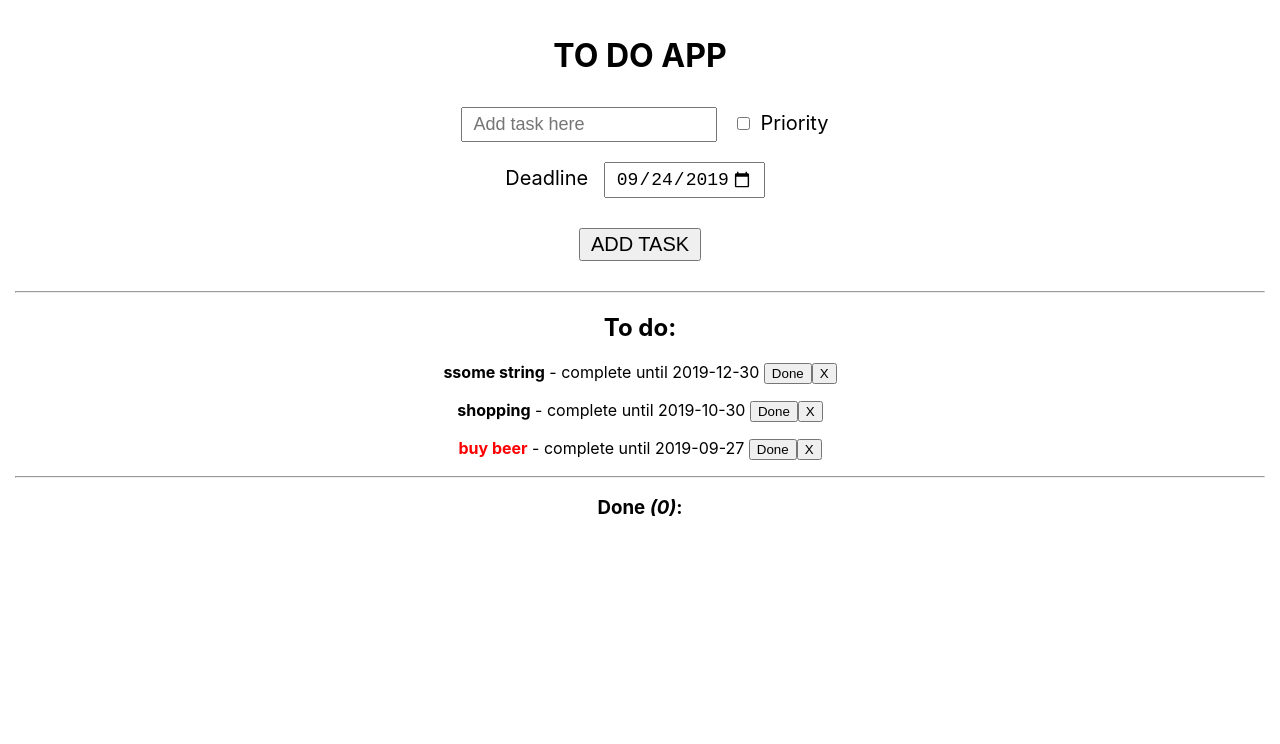
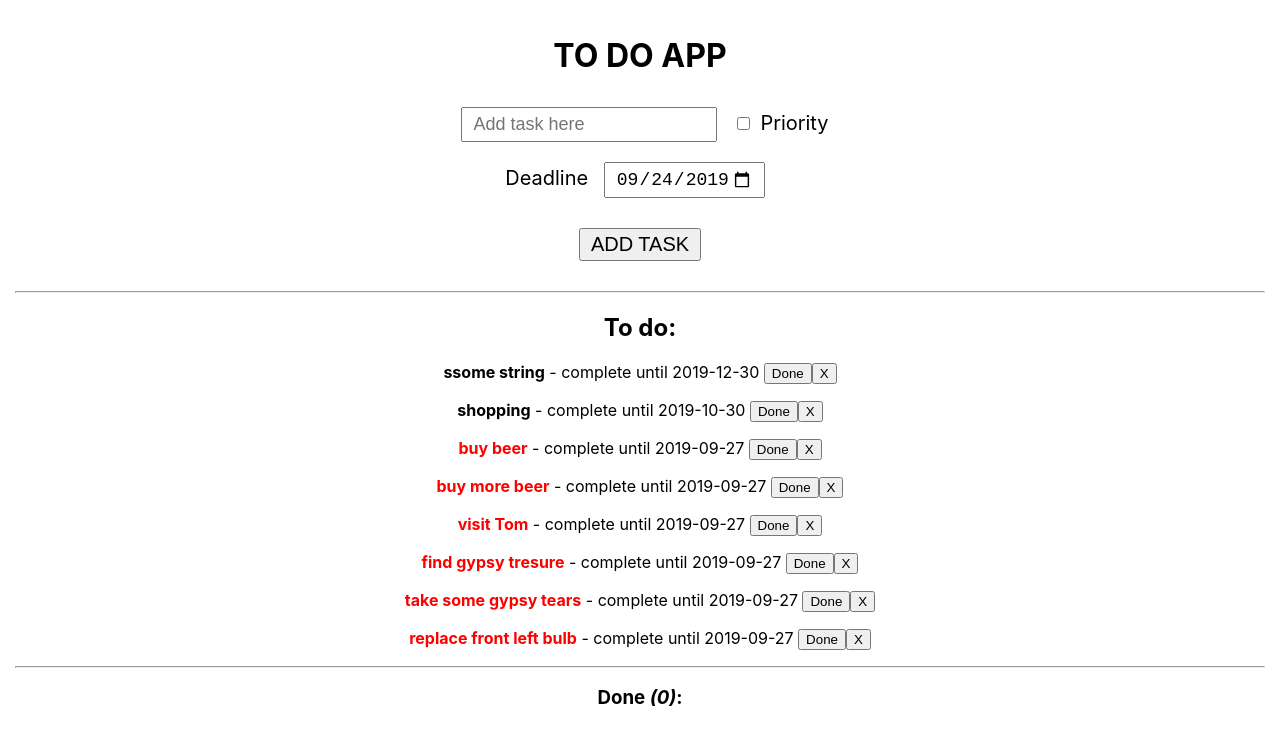
Before and after one commit to simonsGoneCoding/To-Do-App-in-REACT-, a React (Create React App) app: page / in a window 1280 px wide. Shown: the top 744 px of the page. Built offline with nearby package versions, Linux system fonts and the light colour scheme.

Commit message:
added new task handler and clearing input fields after adding new task

```diff
--- a/src/components/AddTask.js
+++ b/src/components/AddTask.js
@@ -24,6 +24,23 @@ class AddTask extends Component {
     this.setState({
       date: event.target.value
     });
+  };
+
+  handleClick = () => {
+    const { date, text, checked } = this.state;
+    // console.log("click in AddTask");
+    if (text.length > 2) {
+      const add = this.props.add(text, date, checked);
+      if (add) {
+        this.setState({
+          text: "",
+          checked: false,
+          date: this.minDate
+        });
+      }
+    } else {
+      alert("string must contain at least 3 letters");
+    }
   };
 
   render() {
--- a/src/components/App.js
+++ b/src/components/App.js
@@ -4,6 +4,7 @@ import AddTask from "./AddTask";
 import TaskList from "./TaskList";
 
 class App extends Component {
+  counter = 9;
   state = {
     tasks: [
       {
@@ -25,6 +26,46 @@ class App extends Component {
       {
         id: 2,
         text: "buy beer",
+        date: "2019-09-27",
+        important: true,
+        active: true,
+        finishDate: null
+      },
+      {
+        id: 3,
+        text: "buy more beer",
+        date: "2019-09-27",
+        important: true,
+        active: true,
+        finishDate: null
+      },
+      {
+        id: 4,
+        text: "visit Tom",
+        date: "2019-09-27",
+        important: true,
+        active: true,
+        finishDate: null
+      },
+      {
+        id: 5,
+        text: "find gypsy tresure",
+        date: "2019-09-27",
+        important: true,
+        active: true,
+        finishDate: null
+      },
+      {
+        id: 6,
+        text: "take some gypsy tears",
+        date: "2019-09-27",
+        important: true,
+        active: true,
+        finishDate: null
+      },
+      {
+        id: 7,
+        text: "replace front left bulb",
         date: "2019-09-27",
         important: true,
         active: true,
@@ -62,11 +103,29 @@ class App extends Component {
     });
   };
 
+  addTask = (text, date, important) => {
+    // console.log("object added in App");
+    const task = {
+      id: this.counter,
+      text, //text from input
+      date, //text from input
+      important, //value from input
+      active: true,
+      finishDate: null
+    };
+    this.counter++;
+    // console.log(task, this.counter);
+    this.setState(prevState => ({
+      tasks: [...prevState.tasks, task]
+    }));
+    return true;
+  };
+
   render() {
     return (
       <div className="App">
         <h1>TO DO APP</h1>
-        <AddTask />
+        <AddTask add={this.addTask} />
         <TaskList
           tasks={this.state.tasks}
           delete={this.deleteTask}
```
